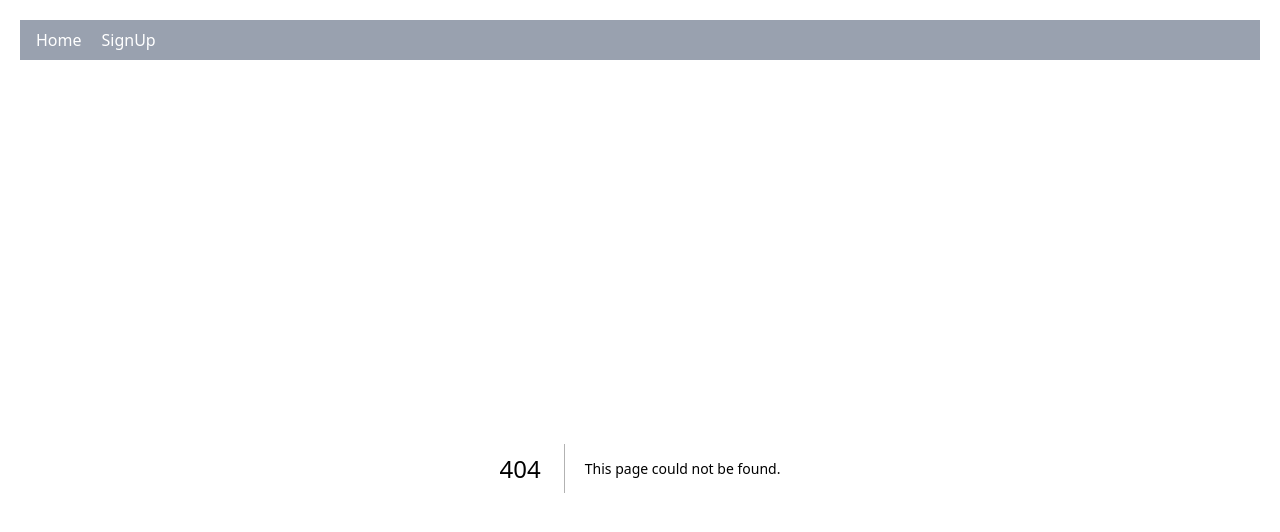
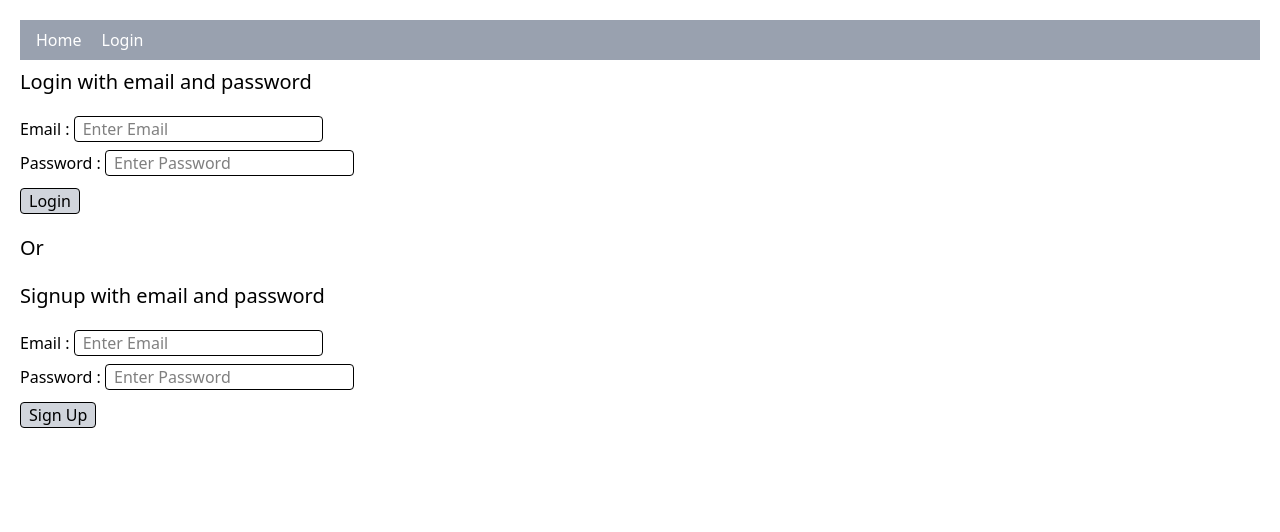
Before and after one commit to Samir-Singh/firebase-tutorial, a Next.js app: page /login in a window 1280 px wide. Before the commit this address had no page. Shown: the top 532 px of the page. Built offline with nearby package versions, Linux system fonts and the light colour scheme.

Commit message:
login done

```diff
--- /dev/null
+++ b/app/login/page.js
@@ -0,0 +1,128 @@
+"use client";
+
+import { useState } from "react";
+import { app } from "../firebase";
+import {
+  getAuth,
+  signInWithEmailAndPassword,
+  createUserWithEmailAndPassword,
+} from "firebase/auth";
+
+const Signup = () => {
+  const auth = getAuth(app);
+  const [loginForm, setLoginForm] = useState({ email: "", password: "" });
+  const [formData, setFormData] = useState({ email: "", password: "" });
+
+  const signUpUser = () => {
+    createUserWithEmailAndPassword(auth, formData.email, formData.password)
+      .then((res) => {
+        console.log(res);
+        alert("Success");
+      })
+      .catch((err) => {
+        console.log(err);
+        alert(err);
+      });
+  };
+
+  const loginUser = () => {
+    signInWithEmailAndPassword(auth, loginForm.email, loginForm.password)
+      .then((res) => {
+        console.log(res);
+        alert("Success");
+      })
+      .catch((err) => {
+        console.log(err);
+        alert(err);
+      });
+  };
+
+  return (
+    <div>
+      <h1 className="text-xl font-medium">Login with email and password</h1>
+      <div className="mt-5">
+        Email :{" "}
+        <input
+          type="email"
+          value={loginForm?.email}
+          className="border px-2 rounded-sm"
+          placeholder="Enter Email"
+          onChange={(e) =>
+            setLoginForm((prev) => ({
+              ...prev,
+              email: e.target.value,
+            }))
+          }
+        />
+      </div>
+
+      <div className="mt-2">
+        Password :{" "}
+        <input
+          type="password"
+          value={loginForm?.password}
+          className="border px-2 rounded-sm"
+          placeholder="Enter Password"
+          onChange={(e) =>
+            setLoginForm((prev) => ({
+              ...prev,
+              password: e.target.value,
+            }))
+          }
+        />
+      </div>
+      <div className="mt-3">
+        <button
+          onClick={loginUser}
+          className="border bg-gray-300 px-2 rounded-sm cursor-pointer"
+        >
+          Login
+        </button>
+      </div>
+
+      <h1 className="text-xl font-medium my-5">Or</h1>
+      <h1 className="text-xl font-medium">Signup with email and password</h1>
+      <div className="mt-5">
+        Email :{" "}
+        <input
+          type="email"
+          value={formData?.email}
+          className="border px-2 rounded-sm"
+          placeholder="Enter Email"
+          onChange={(e) =>
+            setFormData((prev) => ({
+              ...prev,
+              email: e.target.value,
+            }))
+          }
+        />
+      </div>
+
+      <div className="mt-2">
+        Password :{" "}
+        <input
+          type="password"
+          value={formData?.password}
+          className="border px-2 rounded-sm"
+          placeholder="Enter Password"
+          onChange={(e) =>
+            setFormData((prev) => ({
+              ...prev,
+              password: e.target.value,
+            }))
+          }
+        />
+      </div>
+      <div className="mt-3">
+        <button
+          onClick={signUpUser}
+          className="border bg-gray-300 px-2 rounded-sm cursor-pointer"
+        >
+          Sign Up
+        </button>
+      </div>
+    </div>
+  );
+};
+
+export default Signup;
--- a/app/signup/page.js
+++ /dev/null
@@ -1,68 +0,0 @@
-"use client";
-
-import { useState } from "react";
-import { app } from "../firebase";
-import { getAuth, createUserWithEmailAndPassword } from "firebase/auth";
-
-const Signup = () => {
-  const auth = getAuth(app);
-  const [formData, setFormData] = useState({ email: "", password: "" });
-
-  const signUpUser = () => {
-    createUserWithEmailAndPassword(
-      auth,
-      formData.email,
-      formData.password
-    ).then((res) => {
-      console.log(res);
-      alert("Success");
-    });
-  };
-
-  return (
-    <div>
-      <h1 className="text-xl font-medium">Signup with email and password</h1>
-      <div className="mt-5">
-        Email :{" "}
-        <input
-          type="email"
-          value={formData?.email}
-          className="border px-2 rounded-sm"
-          placeholder="Enter Email"
-          onChange={(e) =>
-            setFormData((prev) => ({
-              ...prev,
-              email: e.target.value,
-            }))
-          }
-        />
-      </div>
-
-      <div className="mt-2">
-        Password :{" "}
-        <input
-          type="password"
-          value={formData?.password}
-          className="border px-2 rounded-sm"
-          placeholder="Enter Password"
-          onChange={(e) =>
-            setFormData((prev) => ({
-              ...prev,
-              password: e.target.value,
-            }))
-          }
-        />
-      </div>
-      <div className="mt-3">
-        <button
-          onClick={signUpUser}
-          className="border bg-gray-300 px-2 rounded-sm cursor-pointer"
-        >
-          Submit
-        </button>
-      </div>
-    </div>
-  );
-};
-
-export default Signup;
--- a/components/Header/index.js
+++ b/components/Header/index.js
@@ -5,7 +5,7 @@ const Header = () => {
   return (
     <div className="flex items-center gap-5 bg-gray-400 p-2 px-4 mb-2 text-white">
       <Link href="/">Home</Link>
-      <Link href="/signup">SignUp</Link>
+      <Link href="/login">Login</Link>
     </div>
   );
 };
```
Also changed, not shown: 1 other file (tests, documents, lock files or other folders).
